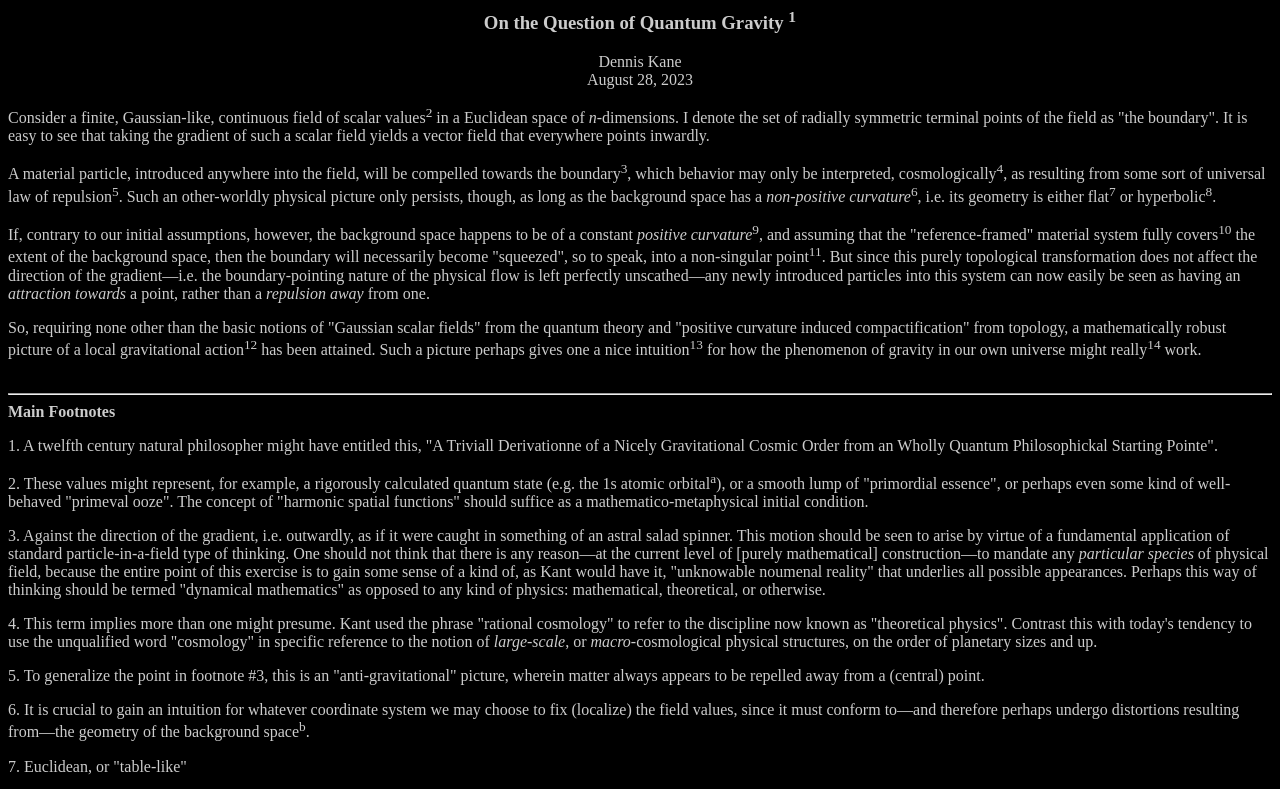
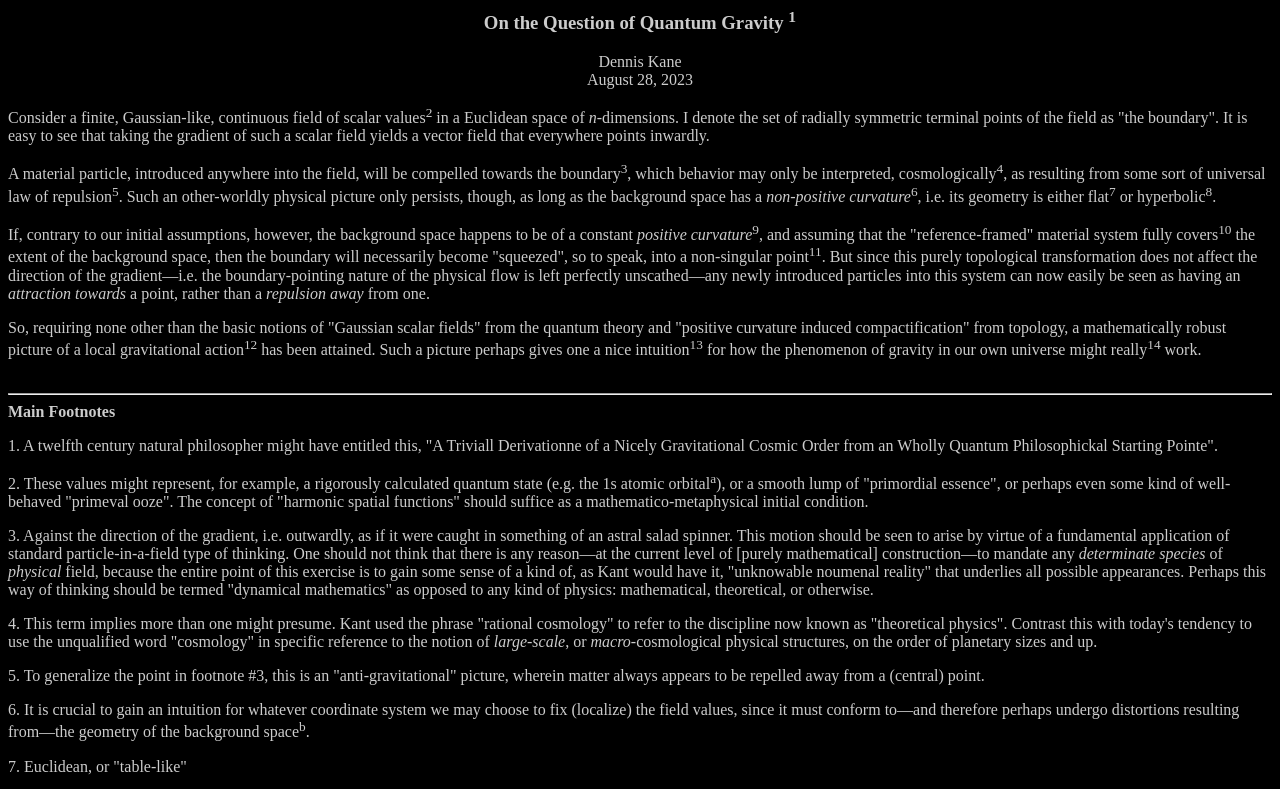
Before and after one commit to dennykane/linuxontheweb.github.io, a plain HTML site: page docs/qg.html in a window 1280 px wide. Shown: the top 789 px of the page. Drawn offline with Linux system fonts and the light colour scheme.

Commit message:
ACK! THBBFT!

```diff
--- a/docs/qg.html
+++ b/docs/qg.html
@@ -87,7 +87,7 @@ in something of an astral salad spinner. This motion should be seen to arise by
 virtue of a fundamental application of standard particle-in-a-field type of
 thinking.  One should not think that there is any reason&#8212;at the
 current level of [purely mathematical] construction&#8212;to mandate any
-<i>particular species</i> of physical field, because the entire point of this
+<i>determinate species</i> of <i>physical</i> field, because the entire point of this
 exercise is to gain some sense of a kind of, as Kant would have it,
 "unknowable noumenal reality" that underlies all possible appearances. Perhaps
 this way of thinking should be termed "dynamical mathematics" as opposed to
```
